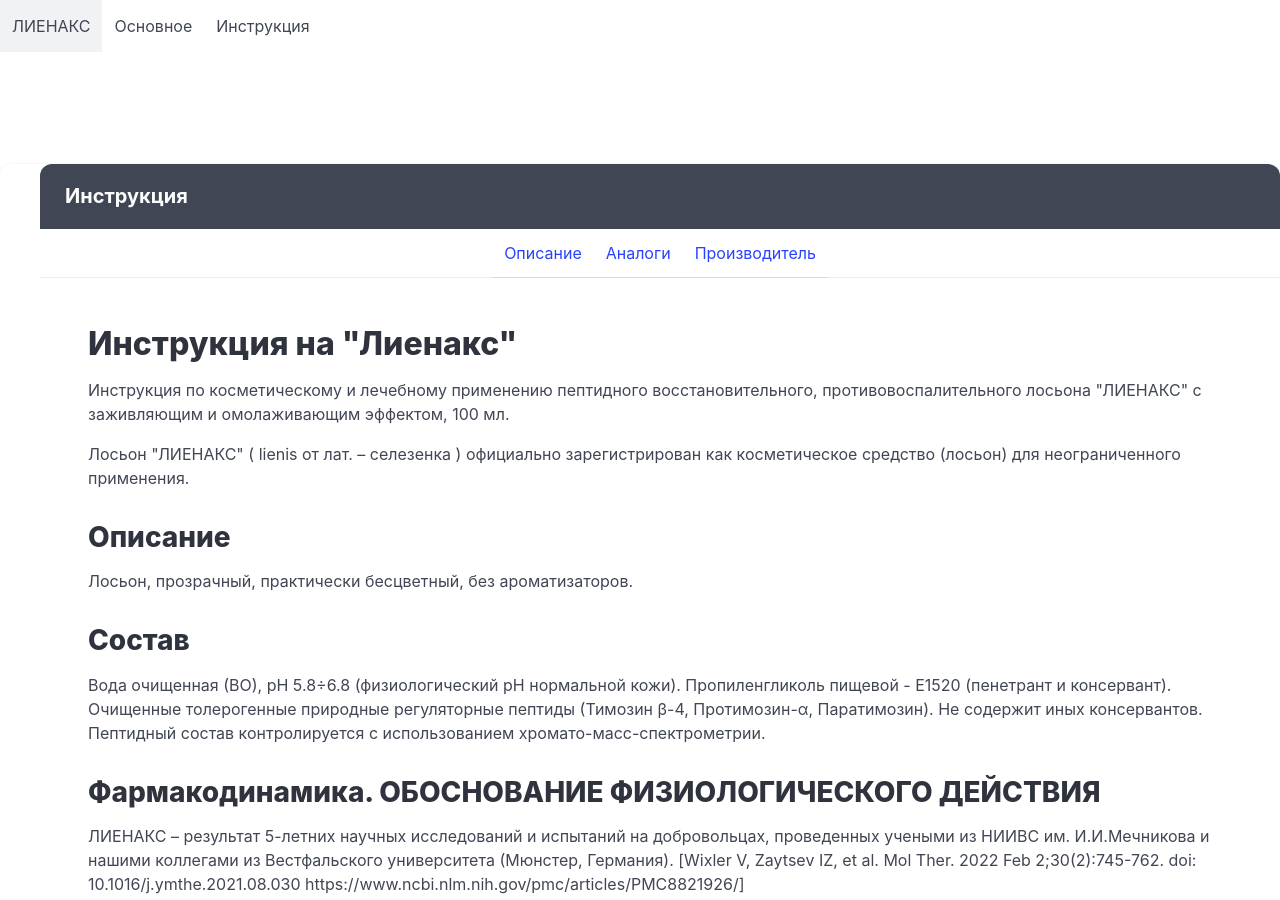
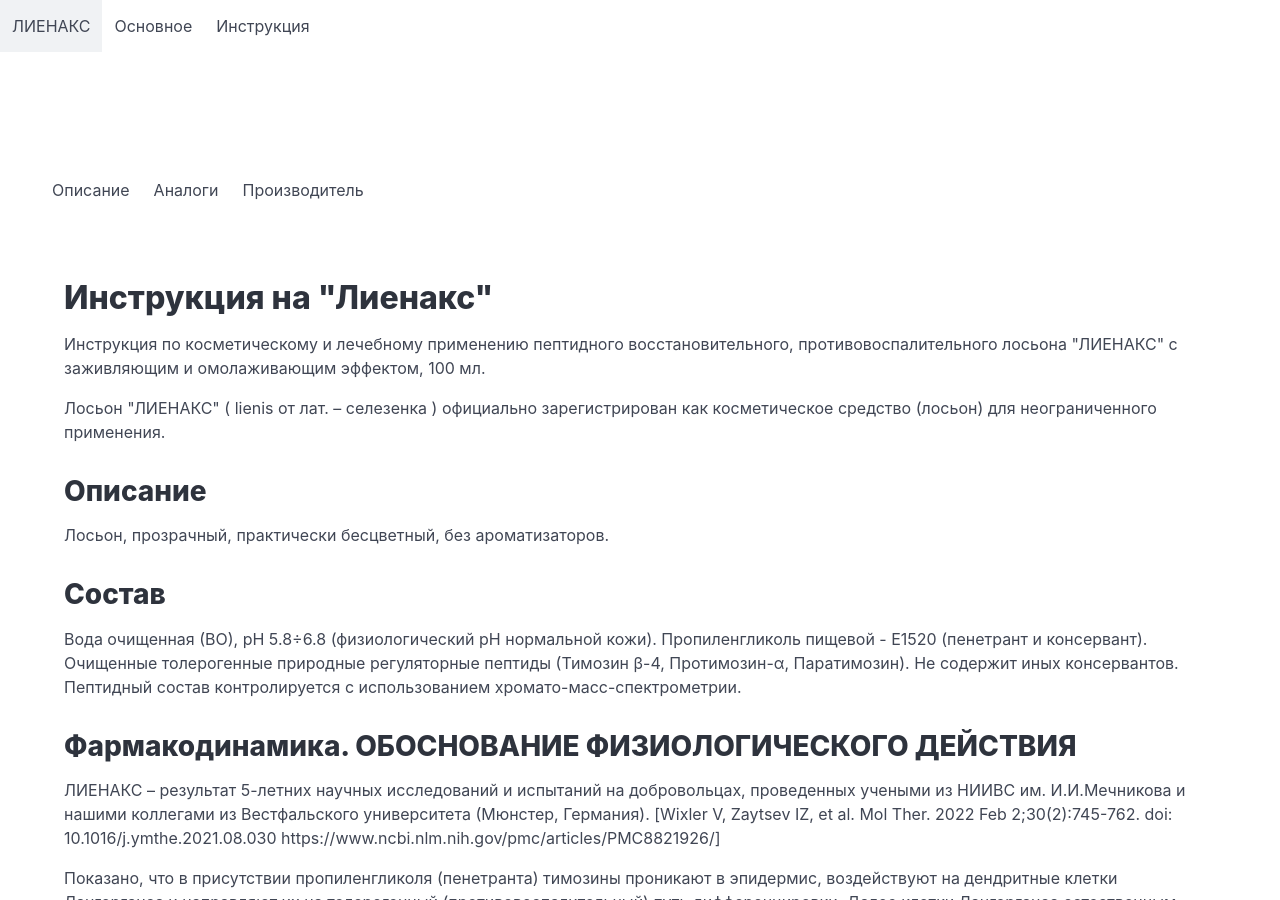
Before and after one commit to w3craft/lienax, a Jekyll site: the page built from index.html, in a window 1280 px wide and 900 px high. Built offline with Jekyll 4.4.1, drawn with Linux system fonts in a browser that asks for light colours.

Commit message:
Update index.html

```diff
--- a/index.html
+++ b/index.html
@@ -12,15 +12,7 @@
     </div>
   </section>
 
-  <menu class="panel" id="instructions">
-    <p class="panel-heading">Инструкция</p>
-    <p class="panel-tabs">
-    {% for item in site.data.menu %}
-      <a href="{{ item.link }}">{{ item.name }}</a>
-    {% endfor %}
-    </p>
-
-
+  {% include menu.html %}
 
   <section class="section">
     <div class="container">
@@ -114,7 +106,6 @@
       </div>
     </div>
   </section>
-  </menu>
 
   <section class="section" id="certificates">
     <div class="container">
```
